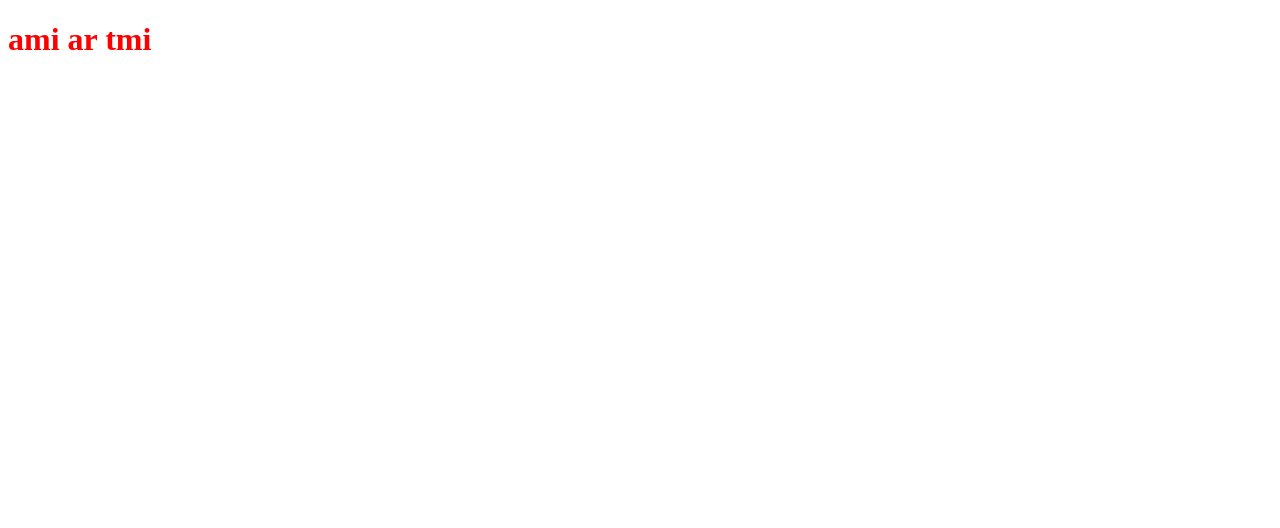
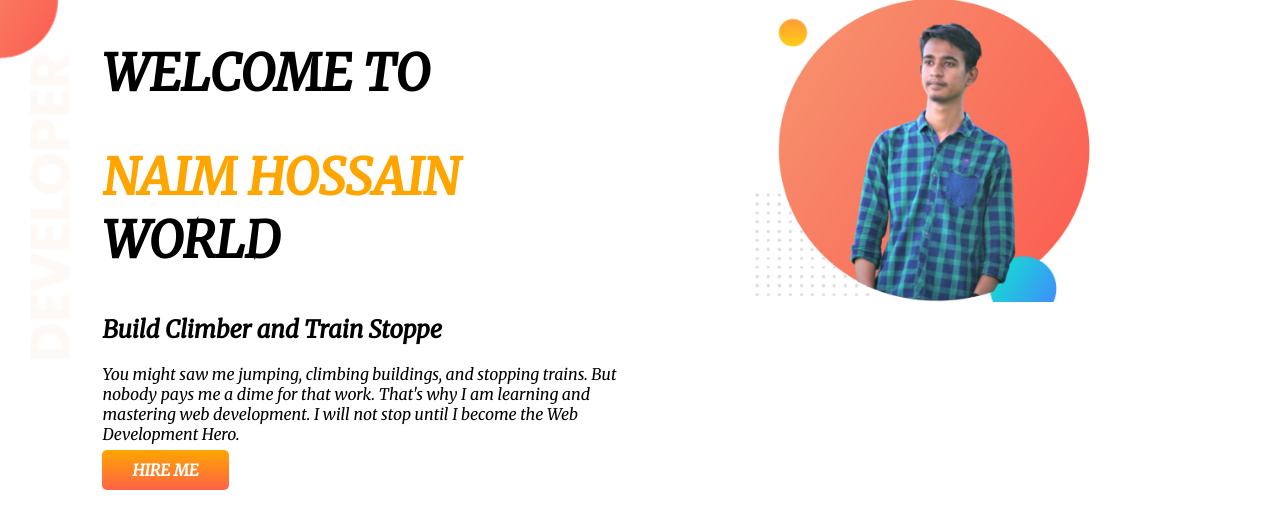
Before and after one commit to nhnaim-126/my-frist-project, a plain HTML site: page index.html in a window 1280 px wide. Drawn offline with Linux system fonts and the light colour scheme.

Commit message:
add top part

```diff
--- a/index.html
+++ b/index.html
@@ -4,10 +4,27 @@
     <meta charset="UTF-8">
     <meta http-equiv="X-UA-Compatible" content="IE=edge">
     <meta name="viewport" content="width=device-width, initial-scale=1.0">
+    <link rel="preconnect" href="https://fonts.googleapis.com">
+    <link rel="preconnect" href="https://fonts.gstatic.com" crossorigin>
+    <link href="https://fonts.googleapis.com/css2?family=Merriweather:ital@1&display=swap" rel="stylesheet">
+    <link rel="stylesheet" href="style.css">
     <title>my frist website</title>
-    <link rel="stylesheet" href="style.css">
 </head>
 <body>
-   <h1>ami ar tmi</h1>
+    <section class="bg-img">
+        <div class="width-half">
+            <h1>WELCOME TO </h1>
+            <h1><span class="heading-color">NAIM HOSSAIN</span> WORLD</h1>
+            <h2>Build Climber and Train Stoppe</h2>
+            <p>You might saw me jumping, climbing buildings, and stopping trains. But nobody pays me a dime for that work. That's why I am learning and mastering web development. I will not stop until I become the Web Development Hero.</p>
+            <a class="link-button" href="#" target="_blank">HIRE ME</a>
+         </div>
+
+         <div class="second-half">
+            <img src="images/New Project.png" alt="">
+         </div>
+    </section>
+
+
 </body>
 </html>
--- a/style.css
+++ b/style.css
@@ -1,3 +1,37 @@
-h1{
-    color:red;
+
+ body{
+    font-family: 'Merriweather', serif;
+    margin: 0;
+ }
+ h1{
+    font-size: 50px;
+ }
+ .heading-color{
+    color:orange;
+ }
+ section{
+    display:flex;
+ }
+ .width-half{
+    padding-left:8%;
+    width:50%;
+ }
+ .second-half{
+    width:50%;
+    padding-right:8%;
+ }
+ .second-half img{
+    width:100%;
+ }
+ .link-button{
+    text-decoration: none;
+   background-image:linear-gradient(orange, tomato);
+    padding:10px 30px;
+    border-radius:5px;
+    color:white;
+    font-weight:800;
+ }
+.bg-img{
+    background-image: url(images/top-banner.png);
+    background-repeat:no-repeat;
 }
```
Also changed, not shown: images/New Project.png (added), images/dream-bg.png (added), images/exp-bg.png (added), images/jhankar.png (added), images/jhankar2.png (added), images/my-bg.png (added), images/my-bg2.png (added), images/top-banner.png (added), 8 other files.
